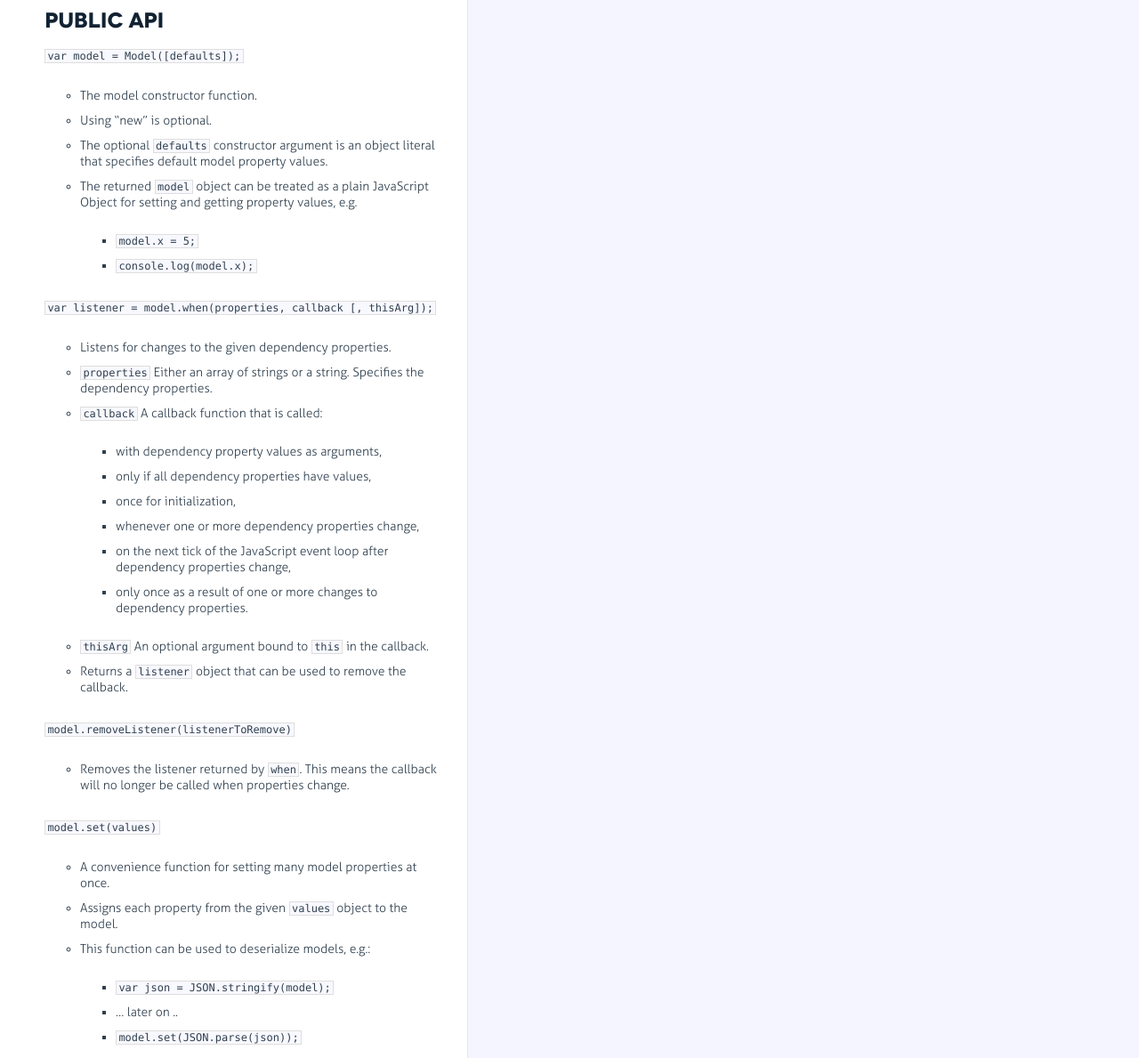
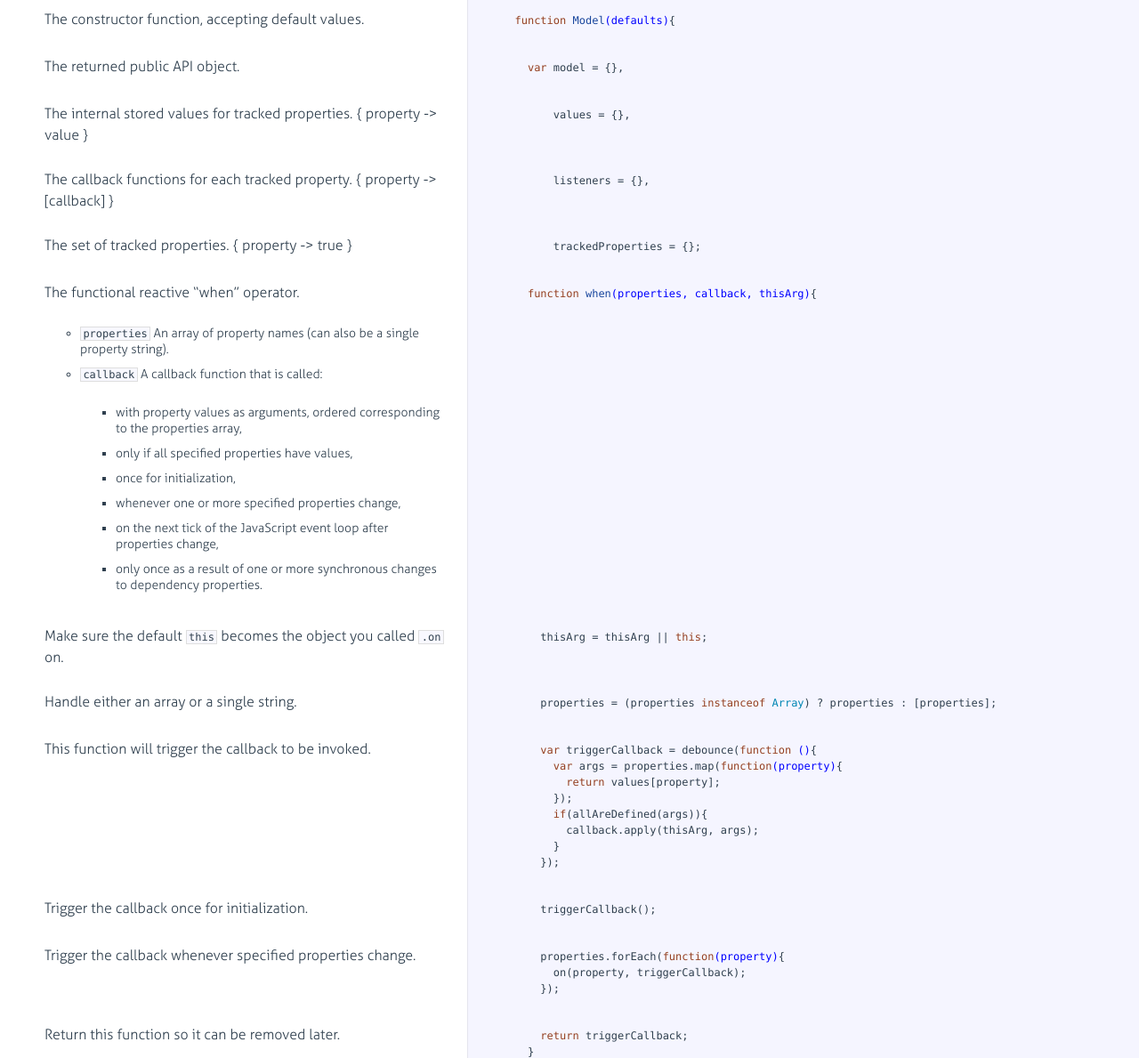
Before and after one commit to curran/model, a website: page docs/model.html in a window 1280 px wide. Shown: the part 151-1340 px from the top of the page at 89% size. Drawn offline with Linux system fonts and the light colour scheme.

Commit message:
Updated README

```diff
--- a/bower.json
+++ b/bower.json
@@ -1,6 +1,6 @@
 {
   "name": "model",
-  "version": "0.1.3",
+  "version": "0.2.0",
   "homepage": "https://github.com/curran/model",
   "authors": [
     "Curran <curran.kelleher@gmail.com>",
@@ -14,7 +14,6 @@
     ".git",
     ".gitignore",
     ".travis.yml",
-    "LICENSE",
     "README.md",
     "bower.json",
     "countLines.sh",
@@ -26,7 +25,6 @@
     "lib",
     "node_modules",
     "package.json",
-    "sandbox",
     "server.js",
     "src",
     "tests"
--- a/docs/model.html
+++ b/docs/model.html
@@ -28,54 +28,6 @@
                 <a class="pilcrow" href="#section-1">&#182;</a>
               </div>
               <p>A functional reactive model library.</p>
-<h2 id="public-api">Public API</h2>
-<p><code>var model = Model([defaults]);</code></p>
-<ul>
-<li>The model constructor function.</li>
-<li>Using “new” is optional.</li>
-<li>The optional <code>defaults</code> constructor argument is an object literal that specifies default model property values.</li>
-<li>The returned <code>model</code> object can be treated as a plain JavaScript Object
-for setting and getting property values, e.g.<ul>
-<li><code>model.x = 5;</code></li>
-<li><code>console.log(model.x);</code></li>
-</ul>
-</li>
-</ul>
-<p><code>var listener = model.when(properties, callback [, thisArg]);</code></p>
-<ul>
-<li>Listens for changes to the given dependency properties.</li>
-<li><code>properties</code> Either an array of strings or a string.
-Specifies the dependency properties.</li>
-<li><code>callback</code> A callback function that is called:<ul>
-<li>with dependency property values as arguments,</li>
-<li>only if all dependency properties have values,</li>
-<li>once for initialization,</li>
-<li>whenever one or more dependency properties change,</li>
-<li>on the next tick of the JavaScript event loop after
-dependency properties change,</li>
-<li>only once as a result of one or more changes to
-dependency properties.</li>
-</ul>
-</li>
-<li><code>thisArg</code> An optional argument bound to <code>this</code> in the callback.</li>
-<li>Returns a <code>listener</code> object that can be used to remove the callback.</li>
-</ul>
-<p><code>model.removeListener(listenerToRemove)</code></p>
-<ul>
-<li>Removes the listener returned by <code>when</code>. This means the callback
-will no longer be called when properties change.</li>
-</ul>
-<p><code>model.set(values)</code></p>
-<ul>
-<li>A convenience function for setting many model properties at once.</li>
-<li>Assigns each property from the given <code>values</code> object to the model.</li>
-<li>This function can be used to deserialize models, e.g.:<ul>
-<li><code>var json = JSON.stringify(model);</code></li>
-<li>… later on ..</li>
-<li><code>model.set(JSON.parse(json));</code></li>
-</ul>
-</li>
-</ul>
 
             </div>
 
@@ -425,7 +377,7 @@ the object you called <code>.on</code> on.</p>
 
             </div>
 
-            <div class="content"><div class='highlight'><pre>    <span class="hljs-function"><span class="hljs-keyword">function</span> <span class="hljs-title">removeListener</span><span class="hljs-params">(listener)</span></span>{
+            <div class="content"><div class='highlight'><pre>    <span class="hljs-function"><span class="hljs-keyword">function</span> <span class="hljs-title">cancel</span><span class="hljs-params">(listener)</span></span>{
       <span class="hljs-keyword">for</span>(<span class="hljs-keyword">var</span> property <span class="hljs-keyword">in</span> listeners){
         off(property, listener);
       }
@@ -499,7 +451,7 @@ the object you called <code>.on</code> on.</p>
             </div>
 
             <div class="content"><div class='highlight'><pre>    model.when = when;
-    model.removeListener = removeListener;
+    model.cancel = cancel;
     model.on = on;
     model.off = off;
     model.set = set;
@@ -521,9 +473,7 @@ Inspired by <a href="https://github.com/umdjs/umd">https://github.com/umdjs/umd<
             </div>
 
             <div class="content"><div class='highlight'><pre>  <span class="hljs-keyword">if</span> (<span class="hljs-keyword">typeof</span> define === <span class="hljs-string">"function"</span> &amp;&amp; define.amd) {
-    define([], <span class="hljs-function"><span class="hljs-keyword">function</span> <span class="hljs-params">()</span> </span>{
-      <span class="hljs-keyword">return</span> Model;
-    });
+    define([], <span class="hljs-function"><span class="hljs-keyword">function</span> <span class="hljs-params">()</span> </span>{ <span class="hljs-keyword">return</span> Model; });
   } <span class="hljs-keyword">else</span> <span class="hljs-keyword">if</span> (<span class="hljs-keyword">typeof</span> exports === <span class="hljs-string">"object"</span>) {
     <span class="hljs-built_in">module</span>.exports = Model;
   } <span class="hljs-keyword">else</span> {
```
Also changed, not shown: docs/ModelTests.html (+7 -7 lines), src/model.js (+3 -48 lines), tests/ModelTests.js (+7 -7 lines), README.md, dist/model-min.js, dist/model.js.
